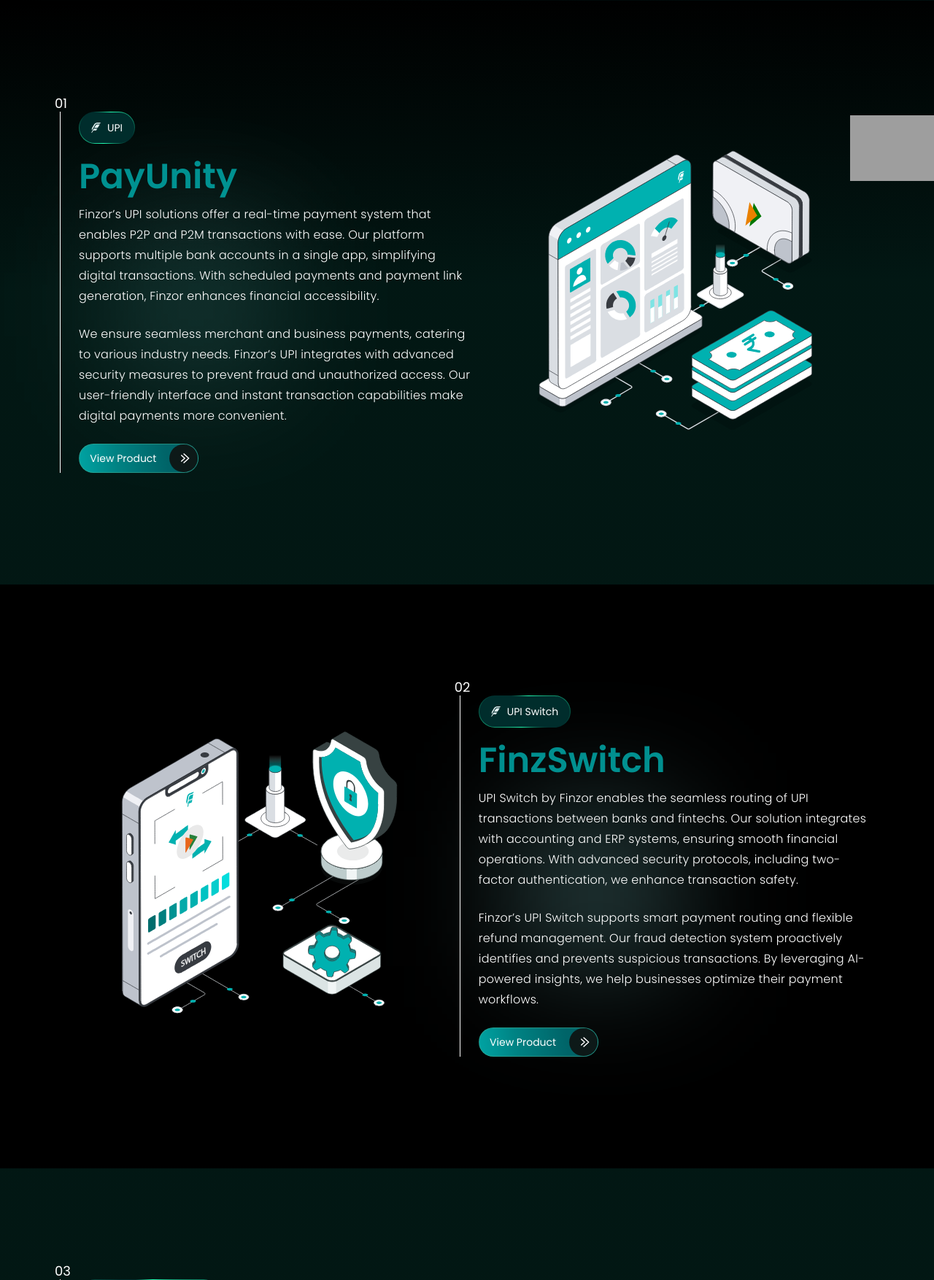
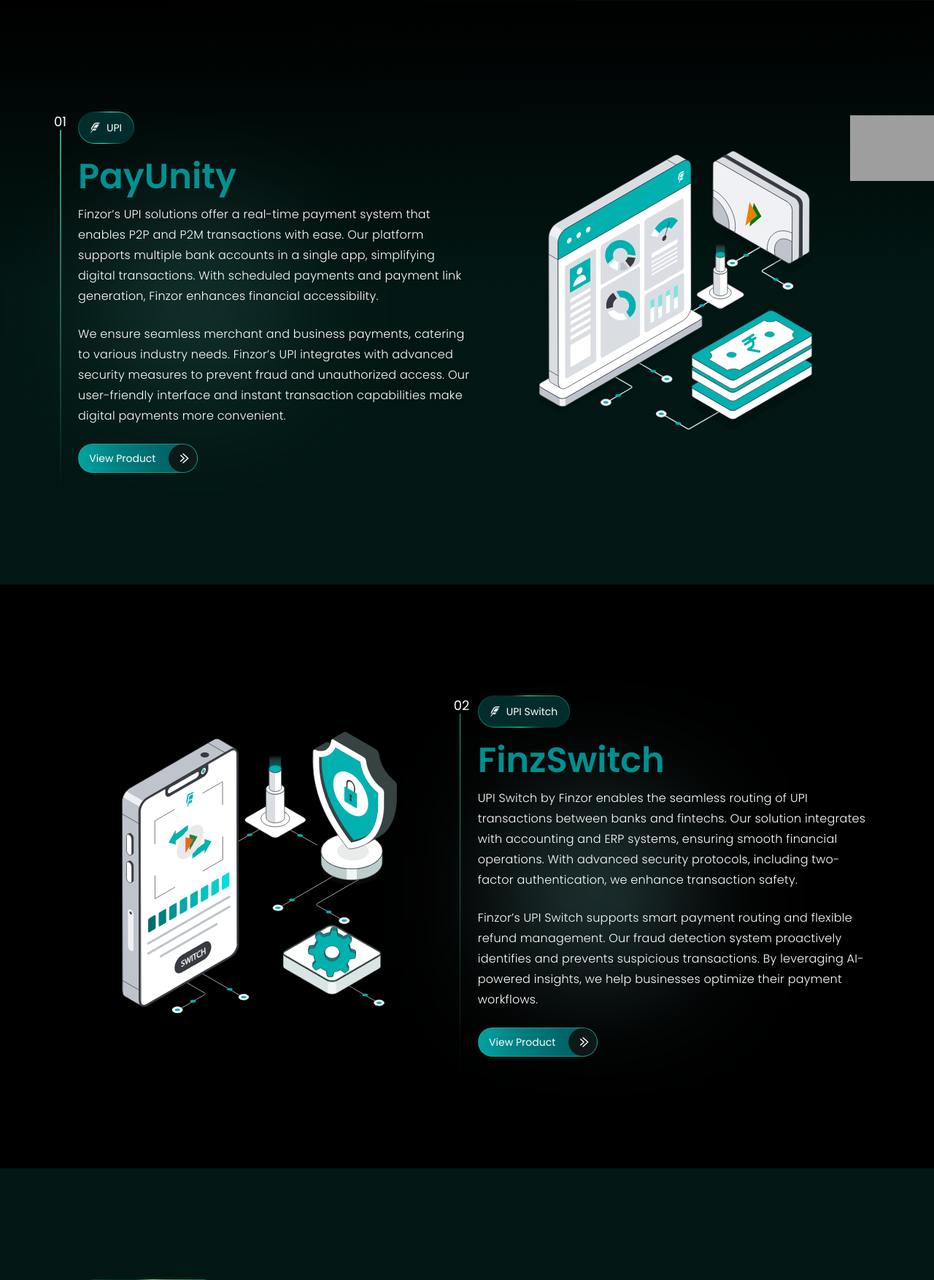
Before and after one commit to pravin-upfinzo/finzor-web, a PHP site: page /upizor in a window 1280 px wide. Shown: the part 547-2301 px from the top of the page at 73% size. Run offline with PHP 8.4, Linux system fonts and the light colour scheme; style sheets or scripts are compiled from the project's sources; some libraries are stand-ins or nearby versions; grey boxes are pictures that could not be loaded.

Commit message:
chartbox

```diff
--- a/assets/css/footer.css
+++ b/assets/css/footer.css
@@ -353,6 +353,11 @@
   width: 120px;
   z-index: 99;
 }
+@media screen and (max-width: 767px) {
+  .chat-bot {
+    width: 80px;
+  }
+}
 .chat-bot img {
   width: 100%;
   height: 100%;
--- a/assets/css/products_list.css
+++ b/assets/css/products_list.css
@@ -1485,9 +1485,18 @@ section {
   background: transparent !important;
 }
 .fin_bankz .finbank_content {
-  border-left: 1px solid #fff;
   padding-left: 25px;
   position: relative;
+}
+.fin_bankz .finbank_content:after {
+  content: "";
+  position: absolute;
+  top: 25px;
+  left: 0;
+  width: 1.5px;
+  height: 100%;
+  border-radius: 80px;
+  background: linear-gradient(to bottom, rgba(0, 0, 0, 0) 0%, #3EAB90 0%, rgba(0, 0, 0, 0) 100%);
 }
 @media screen and (max-width: 991px) {
   .fin_bankz .finbank_content {
@@ -1496,7 +1505,7 @@ section {
 }
 .fin_bankz .finbank_content .finbank_count {
   position: absolute;
-  top: -25px;
+  top: 0;
   left: -8px;
   color: #ffffff;
   font-size: 18px;
--- a/assets/css/sass/footer.scss
+++ b/assets/css/sass/footer.scss
@@ -335,6 +335,9 @@ p{
     display: inline-flex;
     width: 120px;
     z-index: 99;
+    @media screen and (max-width: 767px) {
+      width:80px;
+    }
     img {
         width: 100%;
         height: 100%;
--- a/assets/css/sass/products_list.scss
+++ b/assets/css/sass/products_list.scss
@@ -1127,15 +1127,24 @@ body {
   .fin_bankz{
     background: transparent !important;
     .finbank_content{
-      border-left: 1px solid #fff;
       padding-left:25px;
       position: relative;
+      &:after {
+        content: "";
+        position: absolute;
+        top: 25px;
+        left: 0;
+        width: 1.5px;
+        height: 100%;
+        border-radius: 80px;
+        background: linear-gradient(to bottom, rgba(0, 0, 0, 0) 0%, #3EAB90 0%, rgba(0, 0, 0, 0) 100%);
+      }
       @media screen and (max-width: 991px) {
          padding-left: 15px;
         }
       .finbank_count{
     position: absolute;
-    top: -25px;
+    top: 0;
     left: -8px;
     color: $white;
     font-size: 18px;
```
